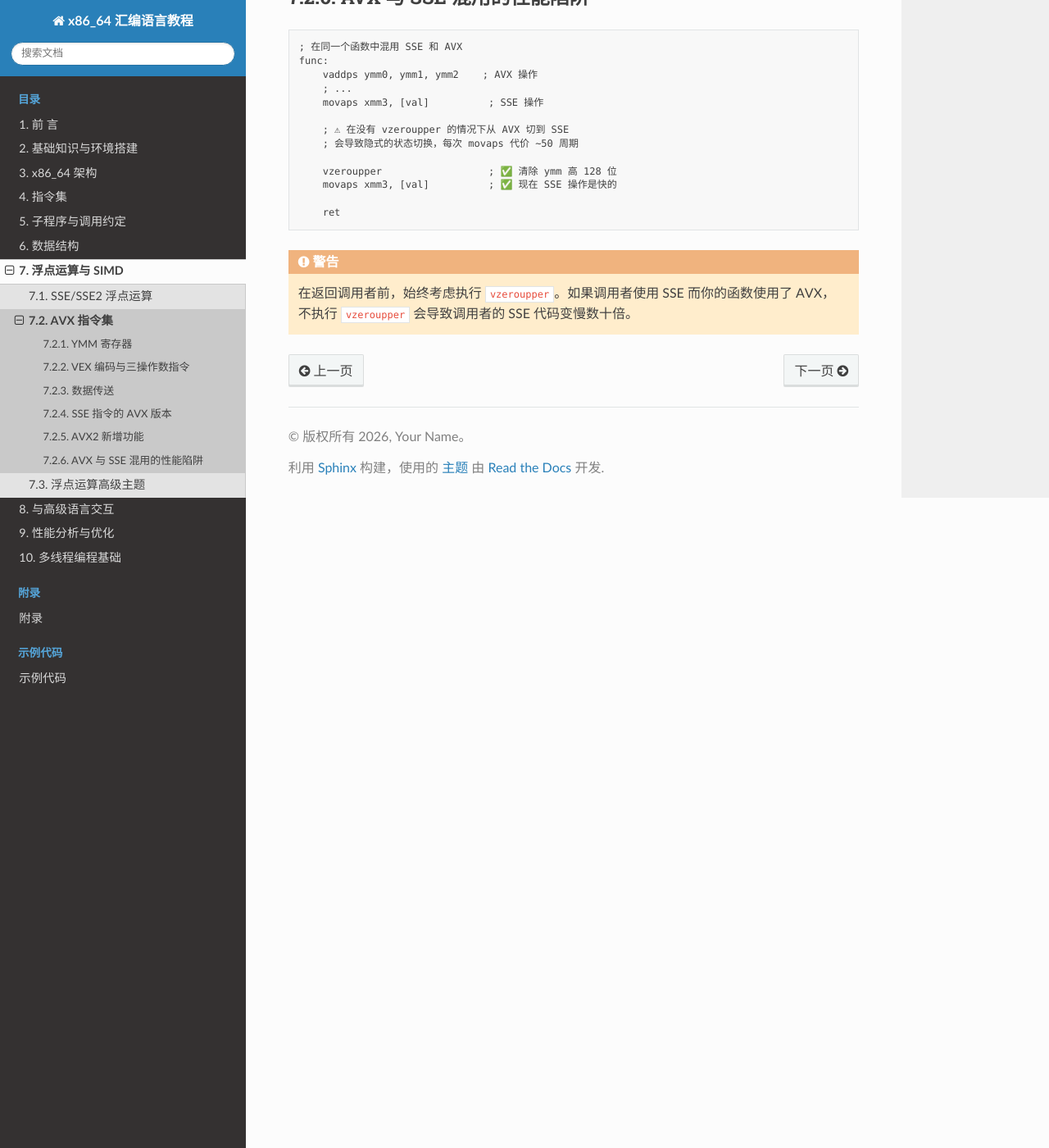
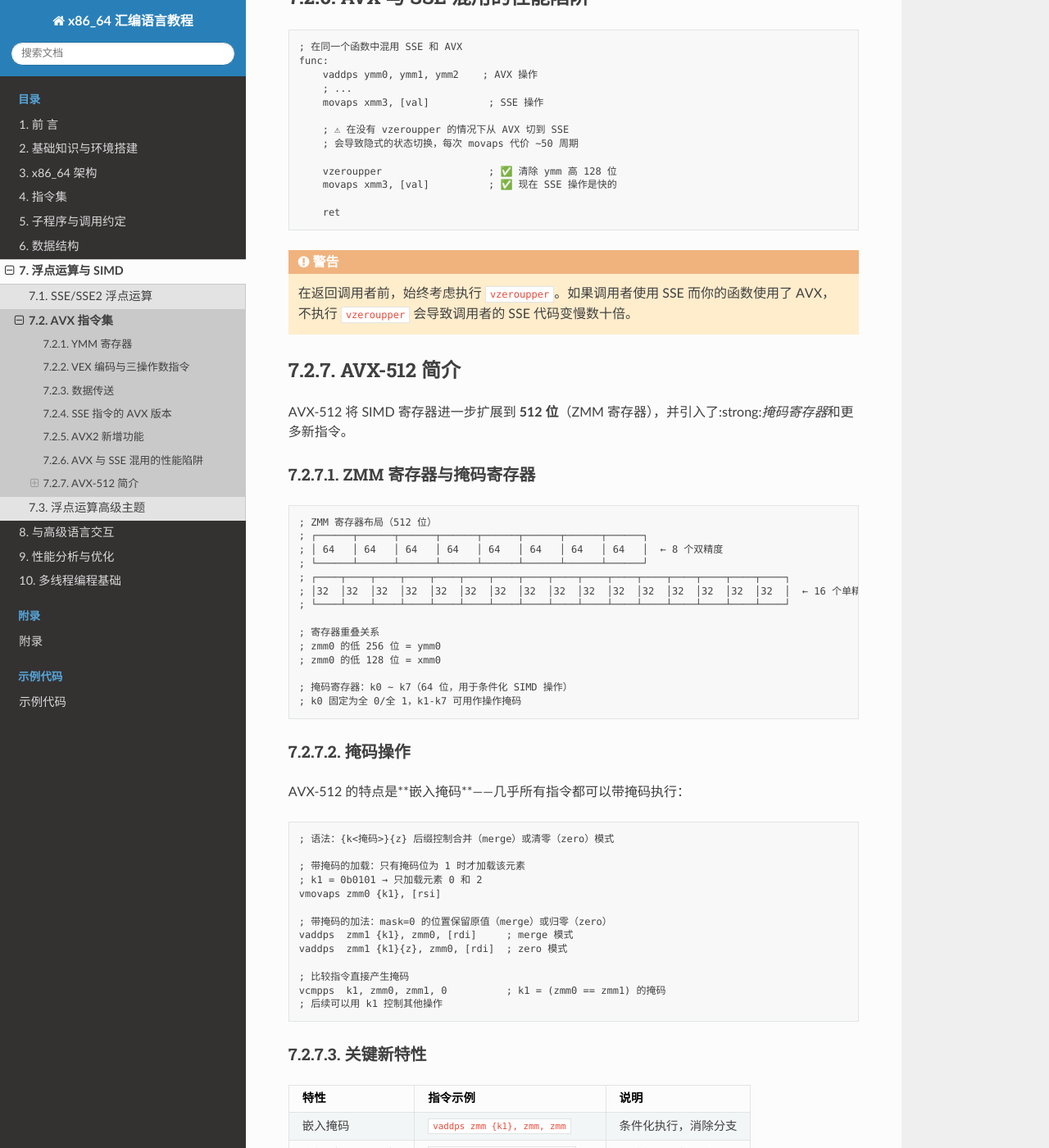
Before and after one commit to noisystreet/x86_64_assembly, a Sphinx documentation site: the page built from source/chapter_06_floating_point/02_avx.rst, in a window 1280 px wide and 1400 px high, scrolled down 2246 px. Shown: the whole window at 82% size. Built offline with Sphinx 7.4.7 and the Read the Docs theme 3.1.0, drawn with Linux system fonts in a browser that asks for light colours; some of the changed text lies outside the part shown.

Commit message:
新增 6.2 节：AVX-512 简介
在 AVX 章节末尾追加 AVX-512 扩展内容，涵盖：
- ZMM 512 位寄存器与 ymm/xmm 的重叠关系
- 掩码寄存器 k0-k7 与嵌入掩码操作
- 关键新特性表格（广播、压缩/扩展、冲突检测、三元逻辑）
- 性能注意事项（频率降频、cpuid 检测）

```diff
--- a/source/chapter_06_floating_point/02_avx.rst
+++ b/source/chapter_06_floating_point/02_avx.rst
@@ -144,3 +144,110 @@ AVX 与 SSE 混用的性能陷阱
 
    在返回调用者前，始终考虑执行 ``vzeroupper``。如果调用者使用 SSE 而你的函数使用了 AVX，
    不执行 ``vzeroupper`` 会导致调用者的 SSE 代码变慢数十倍。
+
+AVX-512 简介
+================
+
+AVX-512 将 SIMD 寄存器进一步扩展到 :strong:`512 位`\ （ZMM 寄存器），并引入了:strong:`掩码寄存器`\ 和更多新指令。
+
+ZMM 寄存器与掩码寄存器
+-------------------------
+
+.. code-block:: text
+
+   ; ZMM 寄存器布局（512 位）
+   ; ┌──────┬──────┬──────┬──────┬──────┬──────┬──────┬──────┐
+   ; │ 64   │ 64   │ 64   │ 64   │ 64   │ 64   │ 64   │ 64   │  ← 8 个双精度
+   ; └──────┴──────┴──────┴──────┴──────┴──────┴──────┴──────┘
+   ; ┌────┬────┬────┬────┬────┬────┬────┬────┬────┬────┬────┬────┬────┬────┬────┬────┐
+   ; │32  │32  │32  │32  │32  │32  │32  │32  │32  │32  │32  │32  │32  │32  │32  │32  │  ← 16 个单精度
+   ; └────┴────┴────┴────┴────┴────┴────┴────┴────┴────┴────┴────┴────┴────┴────┴────┘
+
+   ; 寄存器重叠关系
+   ; zmm0 的低 256 位 = ymm0
+   ; zmm0 的低 128 位 = xmm0
+
+   ; 掩码寄存器：k0 ~ k7（64 位，用于条件化 SIMD 操作）
+   ; k0 固定为全 0/全 1，k1-k7 可用作操作掩码
+
+掩码操作
+--------------
+
+AVX-512 的特点是**嵌入掩码**——几乎所有指令都可以带掩码执行：
+
+.. code-block:: none
+
+   ; 语法：{k<掩码>}{z} 后缀控制合并（merge）或清零（zero）模式
+
+   ; 带掩码的加载：只有掩码位为 1 时才加载该元素
+   ; k1 = 0b0101 → 只加载元素 0 和 2
+   vmovaps zmm0 {k1}, [rsi]
+
+   ; 带掩码的加法：mask=0 的位置保留原值（merge）或归零（zero）
+   vaddps  zmm1 {k1}, zmm0, [rdi]     ; merge 模式
+   vaddps  zmm1 {k1}{z}, zmm0, [rdi]  ; zero 模式
+
+   ; 比较指令直接产生掩码
+   vcmpps  k1, zmm0, zmm1, 0          ; k1 = (zmm0 == zmm1) 的掩码
+   ; 后续可以用 k1 控制其他操作
+
+关键新特性
+--------------
+
+.. list-table::
+   :header-rows: 1
+
+   * - 特性
+     - 指令示例
+     - 说明
+   * - 嵌入掩码
+     - ``vaddps zmm {k1}, zmm, zmm``
+     - 条件化执行，消除分支
+   * - 广播（Broadcast）
+     - ``vbroadcastss zmm, [scalar]``
+     - 单值扩展到整个向量
+   * - 压缩/扩展
+     - ``vpcompressd`` / ``vpexpandd``
+     - 按掩码压缩/扩展数据
+   * - 冲突检测
+     - ``vpconflictd``
+     - 检测向量中的重复元素
+   * - 置换（Permute）
+     - ``vpermw`` / ``vpermd``
+     - 交叉通道数据重排
+   * - 三元逻辑
+     - ``vpternlogd zmm, zmm, zmm, imm``
+     - 任意三元布尔运算
+
+.. code-block:: none
+
+   ; 广播：从标量加载到所有元素
+   vbroadcastss zmm0, [alpha]          ; zmm0 = [α, α, α, α, α, α, α, α,
+                                       ;          α, α, α, α, α, α, α, α]
+
+   ; 三元逻辑：一条指令完成任意 3 输入布尔运算
+   ; vpternlogd dst, src1, src2, imm8
+   ; imm8 是 256 种布尔函数对应的真值表
+   vpternlogd zmm0, zmm1, zmm2, 0x80  ; zmm0 = zmm0 & zmm1 & zmm2
+   vpternlogd zmm0, zmm1, zmm2, 0x96  ; zmm0 = zmm0 ^ zmm1 ^ zmm2
+
+性能注意事项
+--------------
+
+.. warning::
+
+   AVX-512 在高负载下可能导致 CPU :strong:`频率降频`\ （frequency throttling），
+   因为 512 位操作功耗较高。具体降频幅度取决于 CPU 型号和工作负载。
+
+   - 密集型 512 位 FMA 可能降低基础频率的 20-30%
+   - 如果不需要 512 位的吞吐量，使用 AVX2（256 位）通常更省电
+   - Intel Xeon Scalable（Skylake-SP 及之后）对 AVX-512 的降频控制较好
+
+.. note::
+
+   AVX-512 并非所有 x86_64 CPU 都支持。使用前需要通过 ``cpuid`` 指令检查：
+   - AVX-512F（基础）：CPUID.(EAX=7, ECX=0):EBX bit 16
+   - AVX-512DQ（双字/四字）：EBX bit 17
+   - AVX-512BW（字节/字）：EBX bit 30
+
+   在汇编代码中，如果目标平台不确定，最好提供 AVX2 回退路径。
```
